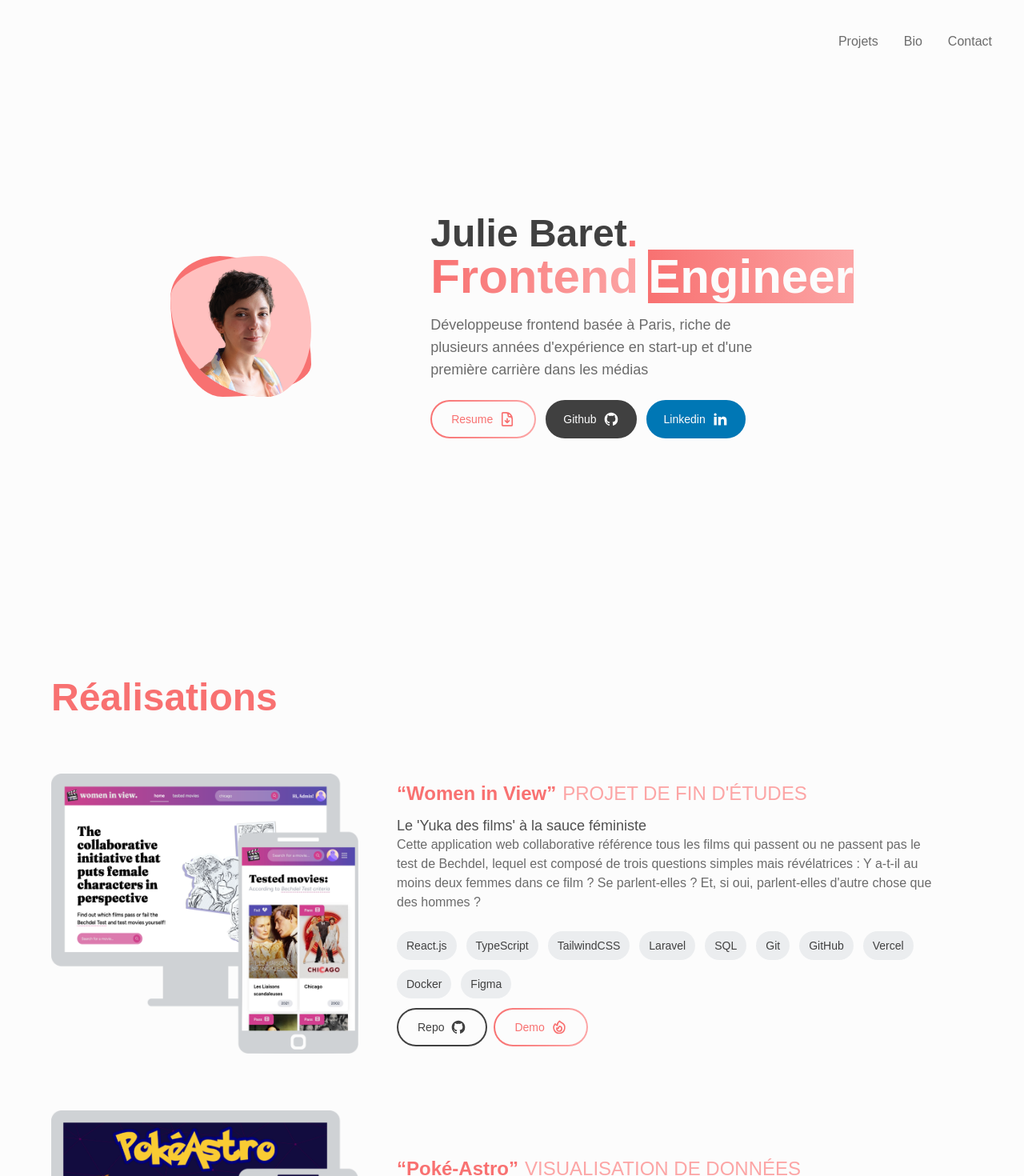
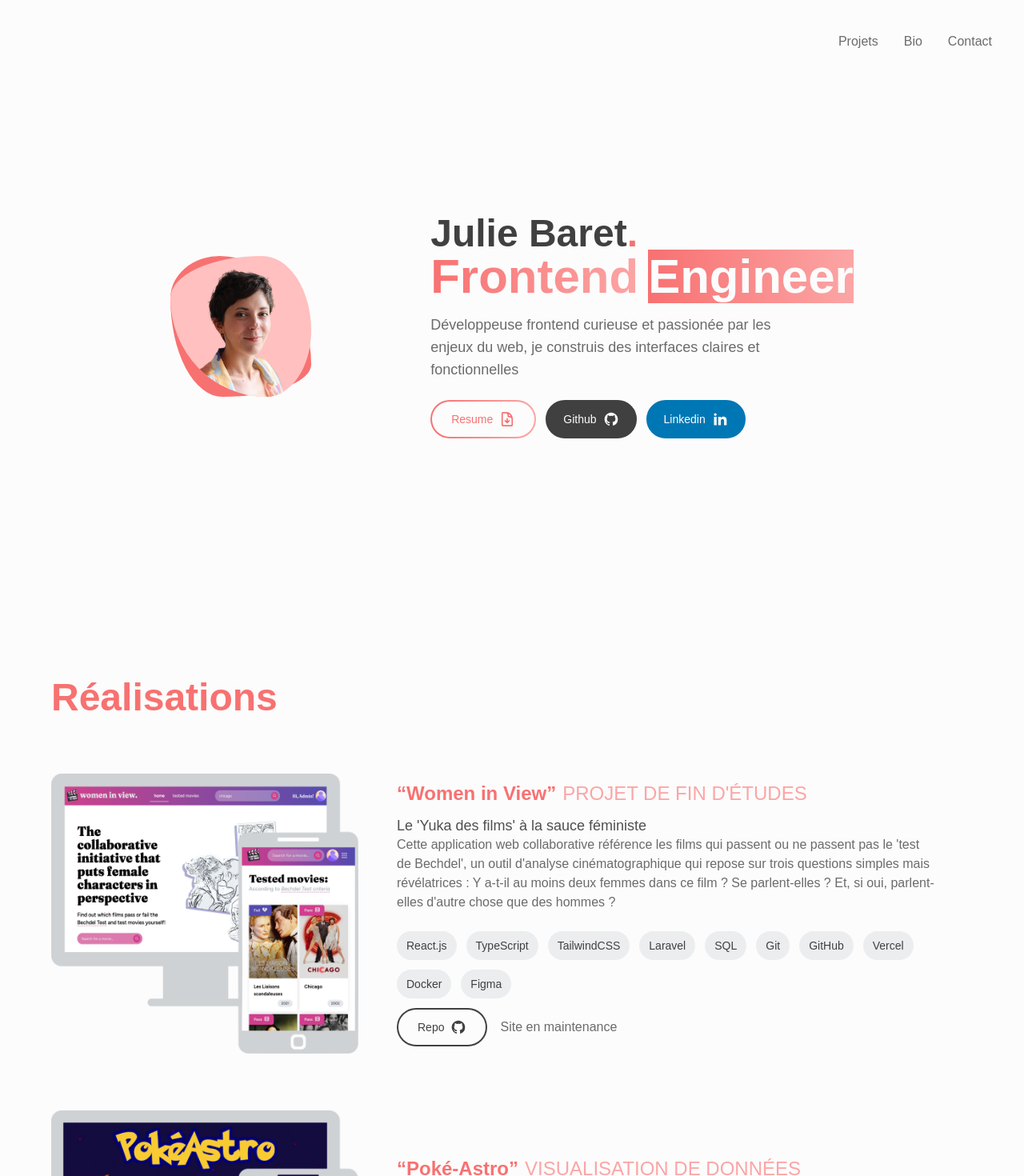
Before and after one commit to JulieBaret/Reactfolio, a React (Create React App) app: page / in a window 1280 px wide. Shown: the top 1470 px of the page at 80% size. Built offline with nearby package versions, Linux system fonts and the light colour scheme.

Commit message:
fix: update presentational texts and resume

```diff
--- a/src/components/ProjectDetails.js
+++ b/src/components/ProjectDetails.js
@@ -34,7 +34,7 @@ const ProjectDetails = ({ project }) => {
                 ))}
               </ul>
             )}
-            <ul className="flex flex-row gap-2 w-full md:justify-start justify-center">
+            <ul className="flex flex-row gap-2 w-full md:justify-start justify-center items-center">
               {project.repo && (
                 <li>
                   <UnfilledButton
@@ -45,7 +45,10 @@ const ProjectDetails = ({ project }) => {
                   />
                 </li>
               )}
-              {project.demo && (
+              {project.demo ? (
+                project.demo === "FIX" ? (
+                  <p className="font-light p-2">Site en maintenance</p>
+                ) : (
                   <li>
                     <UnfilledButton
                       title="Demo"
@@ -55,7 +58,8 @@ const ProjectDetails = ({ project }) => {
                       gradient={true}
                     />
                   </li>
-              )}
+                )
+              ) : null}
             </ul>
           </div>
         </div>
--- a/src/info.js
+++ b/src/info.js
@@ -1,7 +1,7 @@
 const about = {
   name: "Julie Baret",
   description:
-    "Développeuse frontend basée à Paris, riche de plusieurs années d'expérience en start-up et d'une première carrière dans les médias",
+    "Développeuse frontend curieuse et passionée par les enjeux du web, je construis des interfaces claires et fonctionnelles",
   social: {
     linkedin: "https://www.linkedin.com/in/julie-baret/",
     github: "https://github.com/JulieBaret",
@@ -10,11 +10,11 @@ const about = {
 
 const bio = {
   paraph1:
-    "Ancienne journaliste vidéo, je me suis reconvertie dans le développement web en 2022 pour créer des outils numériques concrets et utiles, avec l’envie d’avoir un impact positif.",
+    "Après une première carrière dans les médias, j'ai troqué le journalisme pour le développement web en 2022, portée par l'envie de créer des outils numériques utiles et accessibles à tout·e·s.",
   paraph2:
-    "Après une formation en développement de deux ans, j’ai travaillé en start-up sur des projets user-centric, autour de la cybersécurité et de la musique.",
+    "Pendant et à la suite d'une formation en informatique de deux ans, j’ai travaillé sur des projets 'user-centric' consacrés à la cybersécurité et à la musique.",
   paraph3:
-    "Je suis aujourd’hui à la recherche d’une nouvelle équipe pour continuer à progresser techniquement et contribuer à des produits engagés !",
+    "Aujourd’hui, je cherche une équipe avec qui progresser techniquement, façonner des produits engagés et grandir en tant que développeuse.",
 };
 
 const projects = [
@@ -24,7 +24,7 @@ const projects = [
     type: "Projet de fin d'études",
     brief: "Le 'Yuka des films' à la sauce féministe",
     description:
-      "Cette application web collaborative référence tous les films qui passent ou ne passent pas le test de Bechdel, lequel est composé de trois questions simples mais révélatrices : Y a-t-il au moins deux femmes dans ce film ? Se parlent-elles ? Et, si oui, parlent-elles d'autre chose que des hommes ?",
+      "Cette application web collaborative référence les films qui passent ou ne passent pas le 'test de Bechdel', un outil d'analyse cinématographique qui repose sur trois questions simples mais révélatrices : Y a-t-il au moins deux femmes dans ce film ? Se parlent-elles ? Et, si oui, parlent-elles d'autre chose que des hommes ?",
     stack: [
       "React.js",
       "TypeScript",
@@ -38,7 +38,8 @@ const projects = [
       "Figma",
     ],
     repo: "https://github.com/JulieBaret/Women-In-View-Frontend",
-    demo: "https://wiv.adahub.fr/",
+    // demo: "https://wiv.adahub.fr/",
+    demo: "FIX",
   },
   {
     title: "Poké-Astro",
@@ -120,14 +121,13 @@ const experience = [
   {
     location: "Deezer",
     title: "Frontend engineer",
-    date: "Octobre 2023 - Juin 2024",
+    date: "Octobre 2023 - Mai 2024",
     more: [
       "Alternance réalisée au sein de l’équipe web dédiée au Core Product et en collaboration avec les équipes Data, Design, Product et Q.A.",
       "Maintien et enrichissement du Design System",
       "Développement d’un outil d’assistance à la création de playlist",
       "Participation à la refactorisation de la recherche catalogue",
-      "Réalisation de POC pour les explorations produits",
-      "Implémentation d’AB tests et collecte de log",
+      "Réalisation de POC pour les explorations produits, implémentation d’AB tests et collecte de log",
       "Participation aux rituels Agile et présentations techniques",
     ],
   },
--- a/src/sections/Biography.js
+++ b/src/sections/Biography.js
@@ -32,7 +32,7 @@ const Biography = () => {
                 {bio.paraph2}
               </p>
 
-              <p className="font-medium text-very-dark-grey leading-5 text-base 2xl:text-xl md:text-lg">
+              <p className="font-medium text-very-dark-grey 2xl:text-xl/6 md:text-lg/6">
                 {bio.paraph3}
               </p>
             </div>
```
Also changed, not shown: 2 other files (tests, documents, lock files or other folders). Lines whose indentation alone changed are shown as unchanged.
